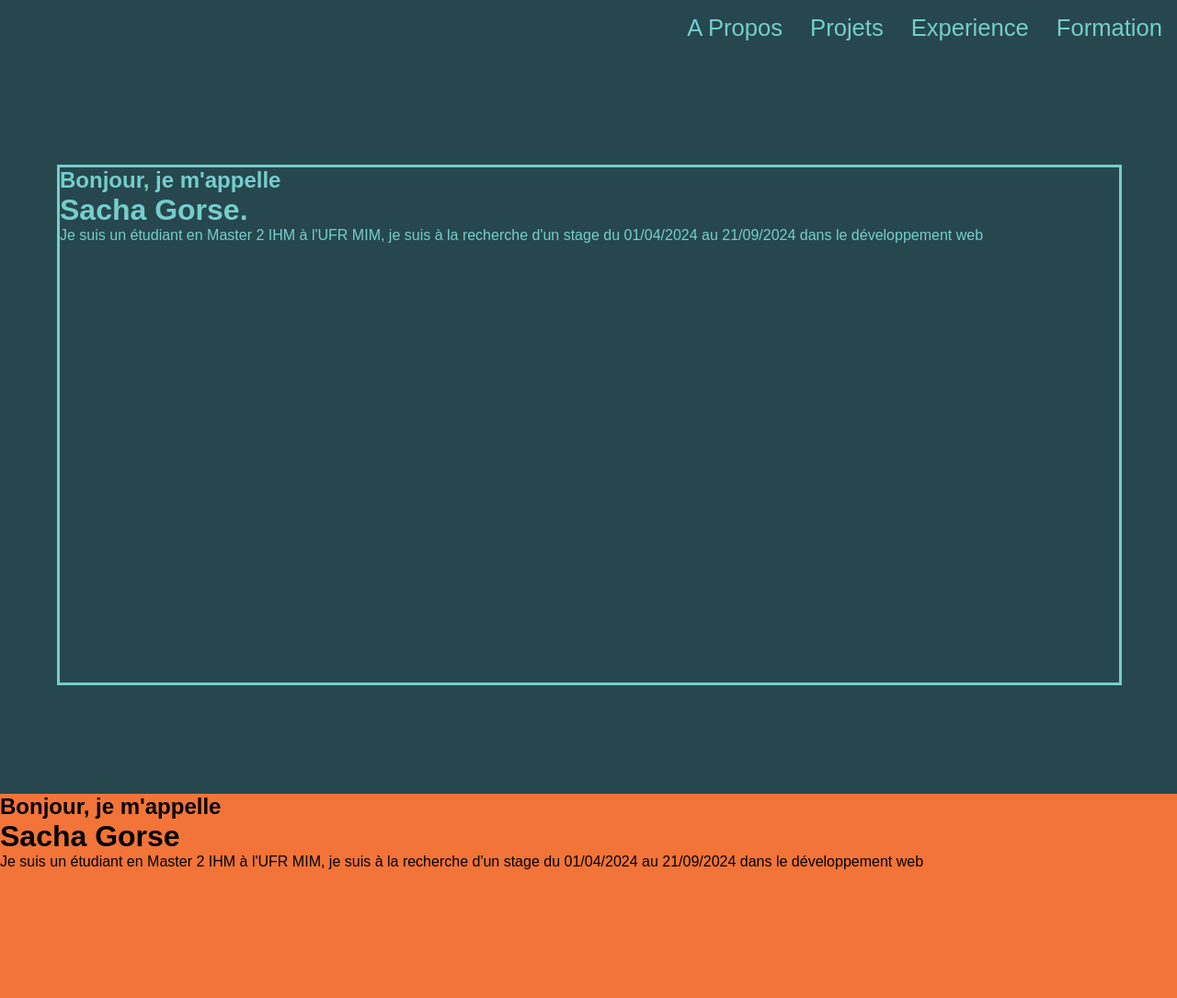
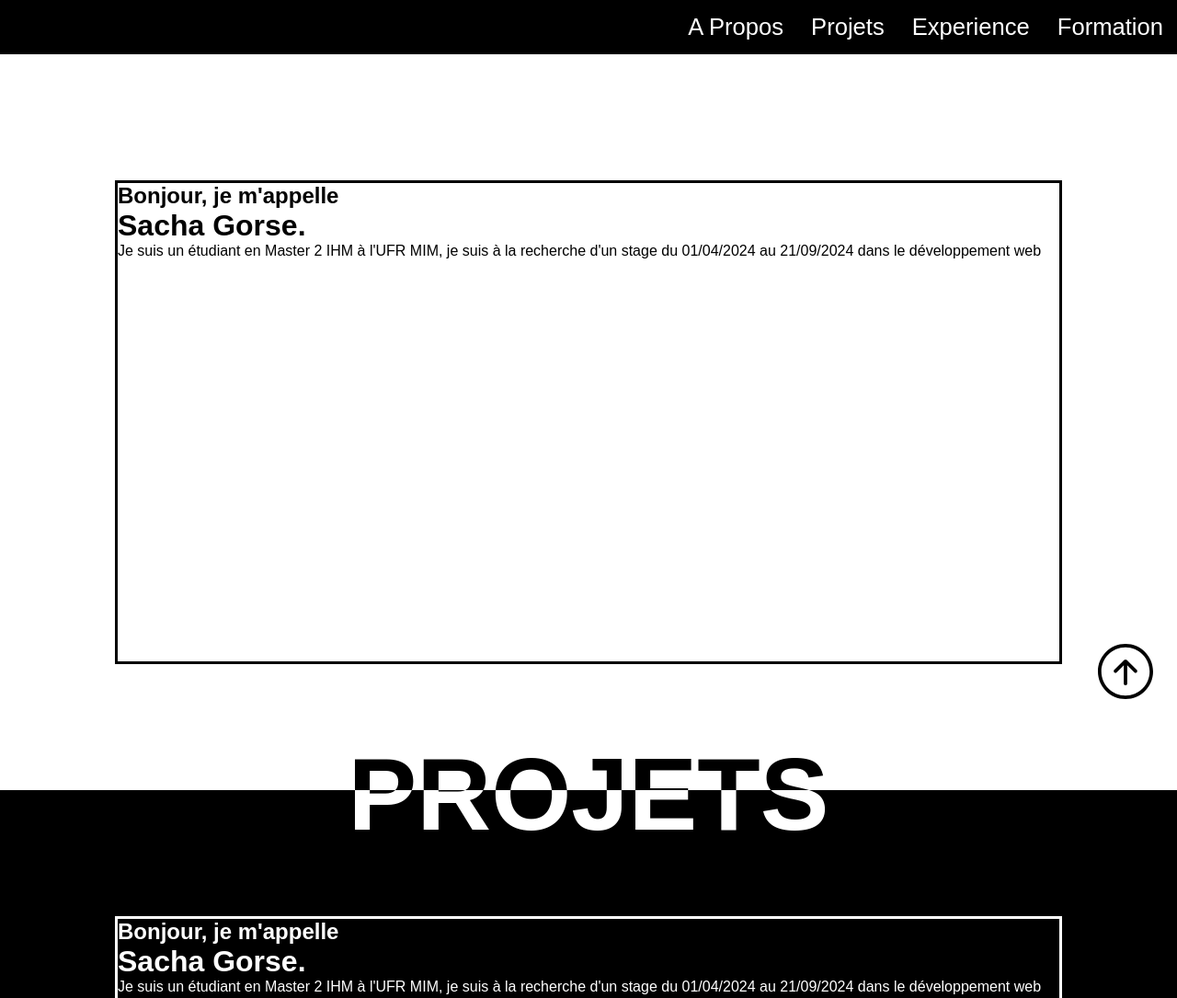
Before and after one commit to Esr0g/esr0g.github.io, a plain HTML site: page index.html in a window 1280 px wide. Shown: the top 1085 px of the page at 92% size. Drawn offline with Linux system fonts and the light colour scheme; a web font is replaced by a local one.

Commit message:
Modification apparance + ajout d'une icon svg

```diff
--- a/index.html
+++ b/index.html
@@ -10,37 +10,69 @@
     <nav>
         <ul>
             <li><a href="#about">A Propos</a></li>
-            <li><a href="#projets">Projets</a></li>
-            <li><a href="#exp">Experience</a></li>
-            <li><a href="#formation">Formation</a></li>
+            <li><a href="#link-project">Projets</a></li>
+            <li><a href="#link-exp">Experience</a></li>
+            <li><a href="#link-formation">Formation</a></li>
         </ul>
     </nav>
 
     <div id="about">
-        <div>
+            <div class="content">
+                <h2>Bonjour, je m'appelle</h2>
+                <h1>Sacha Gorse.</h1>
+                <p>Je suis un étudiant en Master 2 IHM à l'UFR MIM, je suis à la recherche d'un stage du 01/04/2024 au 21/09/2024 dans le développement web</p>
+            </div>
+
+    </div>
+
+
+
+    <div id="projets">
+        <p class="section-title" id="link-project">PROJETS</p>
+        <div class="content">
+            <h2>Bonjour, je m'appelle</h2>
+            <h1>Sacha Gorse.</h1>
+            <p>Je suis un étudiant en Master 2 IHM à l'UFR MIM, je suis à la recherche d'un stage du 01/04/2024 au 21/09/2024 dans le développement web</p>
+        </div>
+
+    </div>
+
+
+
+    <div id="exp">
+        <p class="section-title" id="link-exp">EXPERIENCES</p>
+        <div class="content">
             <h2>Bonjour, je m'appelle</h2>
             <h1>Sacha Gorse.</h1>
             <p>Je suis un étudiant en Master 2 IHM à l'UFR MIM, je suis à la recherche d'un stage du 01/04/2024 au 21/09/2024 dans le développement web</p>
         </div>
     </div>
 
-    <div id="projets">
-        <h2>Bonjour, je m'appelle</h2>
-        <h1>Sacha Gorse</h1>
-        <p>Je suis un étudiant en Master 2 IHM à l'UFR MIM, je suis à la recherche d'un stage du 01/04/2024 au 21/09/2024 dans le développement web</p>
+
+
+    <div id="formation">
+        <p class="section-title" id="link-formation">FORMATION</p>
+        <div class="content">
+            <h2>Bonjour, je m'appelle</h2>
+            <h1>Sacha Gorse.</h1>
+            <p>Je suis un étudiant en Master 2 IHM à l'UFR MIM, je suis à la recherche d'un stage du 01/04/2024 au 21/09/2024 dans le développement web</p>
+        </div>
     </div>
 
-    <div id="exp">
-        <h2>Bonjour, je m'appelle</h2>
-        <h1>Sacha Gorse</h1>
-        <p>Je suis un étudiant en Master 2 IHM à l'UFR MIM, je suis à la recherche d'un stage du 01/04/2024 au 21/09/2024 dans le développement web</p>
-    </div>
+    <a href="#"><svg width="800px" height="800px" viewBox="0 0 32 32" version="1.1" xmlns="http://www.w3.org/2000/svg" xmlns:xlink="http://www.w3.org/1999/xlink" xmlns:sketch="http://www.bohemiancoding.com/sketch/ns" id="retour-haut">
 
-    <div id="formation">
-        <h2>Bonjour, je m'appelle</h2>
-        <h1>Sacha Gorse</h1>
-        <p>Je suis un étudiant en Master 2 IHM à l'UFR MIM, je suis à la recherche d'un stage du 01/04/2024 au 21/09/2024 dans le développement web</p>
-    </div>
+        <title>arrow-up-circle</title>
+        <desc>Created with Sketch Beta.</desc>
+        <defs>
 
+    </defs>
+        <g id="Page-1" stroke="none" stroke-width="1" fill="none" fill-rule="evenodd" sketch:type="MSPage">
+            <g id="Icon-Set" sketch:type="MSLayerGroup" transform="translate(-360.000000, -1087.000000)" fill="#FFFFFF">
+                <path d="M376,1117 C368.268,1117 362,1110.73 362,1103 C362,1095.27 368.268,1089 376,1089 C383.732,1089 390,1095.27 390,1103 C390,1110.73 383.732,1117 376,1117 L376,1117 Z M376,1087 C367.163,1087 360,1094.16 360,1103 C360,1111.84 367.163,1119 376,1119 C384.837,1119 392,1111.84 392,1103 C392,1094.16 384.837,1087 376,1087 L376,1087 Z M376.879,1096.46 C376.639,1096.22 376.311,1096.15 376,1096.21 C375.689,1096.15 375.361,1096.22 375.121,1096.46 L369.465,1102.12 C369.074,1102.51 369.074,1103.14 369.465,1103.54 C369.854,1103.93 370.488,1103.93 370.879,1103.54 L375,1099.41 L375,1110 C375,1110.55 375.447,1111 376,1111 C376.553,1111 377,1110.55 377,1110 L377,1099.41 L381.121,1103.54 C381.512,1103.93 382.145,1103.93 382.535,1103.54 C382.926,1103.14 382.926,1102.51 382.535,1102.12 L376.879,1096.46 L376.879,1096.46 Z" id="arrow-up-circle" sketch:type="MSShapeGroup">
+
+    </path>
+            </g>
+        </g>
+    </svg></a>
 </body>
 </html>
--- a/main.css
+++ b/main.css
@@ -7,76 +7,115 @@
     margin: 0;
     padding: 0;
     font-family: "Inconsolata", Arial, sans-serif;
+    scroll-behavior: smooth;
 }
 
 html {
-    height: 400%;
     width: 100%;
+    height: 100%;
+    background: #fff;
+    z-index: -100;
 }
 
 body {
+    width: 100%;
     height: 100%;
-    width: 100%;
+    background: #fff;
+    z-index: -99;
 }
 
-a {
+nav a {
     text-decoration: none;
-    color: #76CDCD;
+    color: #000;
     font-size: 1.6em;
+    display: block;
 }
 
 nav {
-    background-color: #26474E;
-    border: 1px solid #26474E;
-    color: #76CDCD;
+    position: relative;
     padding: 10px;
-    position: sticky;
-    top: 0;
+    background: #fff;
+    mix-blend-mode: difference;
+    z-index: 10;
 }
 
 nav ul {
+    position: relative;
     display: flex;
     justify-content: flex-end;
     column-gap: 20px;
 }
 
 nav ul li {
+    display: block;
+    position: relative;
     list-style-type: none;
     text-decoration: none;
     margin: 5px;
 }
 
-#about {
-    background-color: #26474E;
-    border: 1px solid #26474E;
-    color:#76CDCD;
-    height: 25%;
-    width: 100%;
+#about, #projets, #exp, #formation {
     display: flex;
+    position: relative;
     justify-content: center;
     align-items: center;
+    height: 100%;
+    width: 100%;
 }
 
-#about div {
+#about {
+    background: #fff;
+    color: #000;
+}
+
+
+.content {
     border: solid;
-    width: 90%;
-    height: 70%;
+    width: 80%;
+    height: 65%;
 }
 
 #projets {
-    background-color:#F27438;
-    height: 25%;
-    width: 100%;
+    background:#000;
+    color: #fff;
 }
 
 #exp {
-    background-color:#F9968B;
-    height: 25%;
-    width: 100%;
+    background:#fff;
+    color: #000;
 }
 
 #formation {
-    background-color:#2CCED2;
-    height: 25%;
-    width: 100%;
+    background:#000;
+    color: #fff;
 }
+
+.section-title {
+    color: #fff;
+    position: absolute;
+    top:-60px;
+    font-size: 7em;
+    font-weight: bold;
+    text-align: center;
+    mix-blend-mode: difference;
+}
+
+#retour-haut {
+    position: fixed;
+    bottom: 5%;
+    right: 2%;
+    width: 60px;
+    height: 60px;
+    mix-blend-mode: difference;
+    transition: transform 200ms ease-in-out;
+}
+
+#retour-haut:hover {
+    transform: scale(1.2);
+    transition: transform 250ms ease-in-out;
+}
+
+#test {
+    display: block;
+    border: 4px solid red;
+}
```
